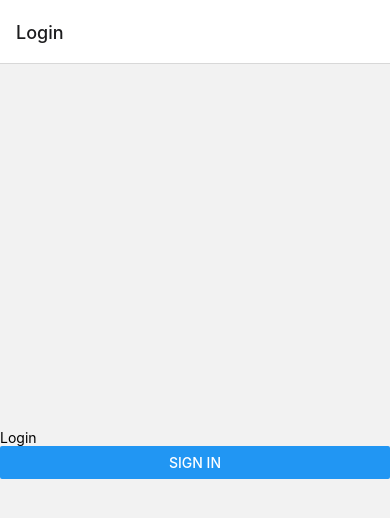
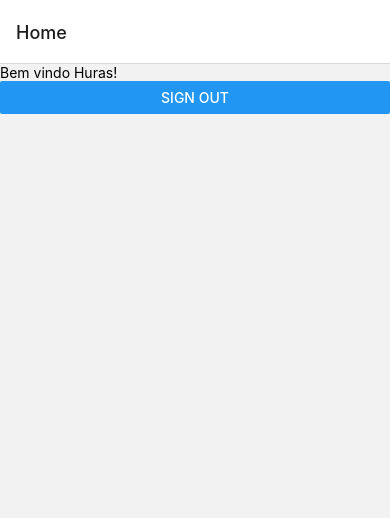
Before and after one commit to huras/react-native-auth-context, a React Native app: screen /Login in a window 390 px wide. Both pictures are taken after a click on the button "SIGN IN". Shown: the top 518 px of the page. Built offline with nearby package versions, Linux system fonts and the light colour scheme.

Commit message:
login e logout

```diff
--- a/src/contexts/auth.context.tsx
+++ b/src/contexts/auth.context.tsx
@@ -5,6 +5,7 @@ interface AuthContextData {
   signed: boolean;
   user: object | null;
   signIn(): Promise<void>;
+  signOut(): Promise<void>;
 }
 
 const AuthContext = createContext<AuthContextData>({} as AuthContextData);
@@ -20,8 +21,12 @@ export const AuthProvider: React.FC = ({children}) => {
     setUser(response.user);
   }
 
+  function signOut() {
+    setUser(null);
+  }
+
   return (
-    <AuthContext.Provider value={{signed: !!user, user: user, signIn}}>
+    <AuthContext.Provider value={{signed: !!user, user: user, signIn, signOut}}>
       {children}
     </AuthContext.Provider>
   );
--- a/src/pages/HomeScreen/index.tsx
+++ b/src/pages/HomeScreen/index.tsx
@@ -1,10 +1,19 @@
-import React from 'react';
-import {View, Text} from 'react-native';
+import React, {useContext} from 'react';
+import {View, Text, Button} from 'react-native';
+
+import AuthContext from '../../contexts/auth.context';
 
 const HomeScreen = () => {
+  const {user, signOut} = useContext(AuthContext);
+
+  function hangleSignOut() {
+    signOut();
+  }
+
   return (
     <View>
-      <Text />
+      <Text>Bem vindo {user.name}! </Text>
+      <Button title="sign out" onPress={hangleSignOut} />
     </View>
   );
 };
--- a/src/routes/index.tsx
+++ b/src/routes/index.tsx
@@ -1,12 +1,16 @@
 // Controla qual stack de rotas esta disponviel
 
-import React from "react";
+import React, {useContext} from 'react';
 
-import AppRoutes from "./app.routes";
-import AuthRoutes from "./auth.routes";
+import AppRoutes from './app.routes';
+import AuthRoutes from './auth.routes';
+
+import AuthContext from '../contexts/auth.context';
 
 const Routes: React.FC = () => {
-  return <AuthRoutes></AuthRoutes>;
-}
+  const {signed} = useContext(AuthContext);
+
+  return signed ? <AppRoutes /> : <AuthRoutes />;
+};
 
 export default Routes;
```
